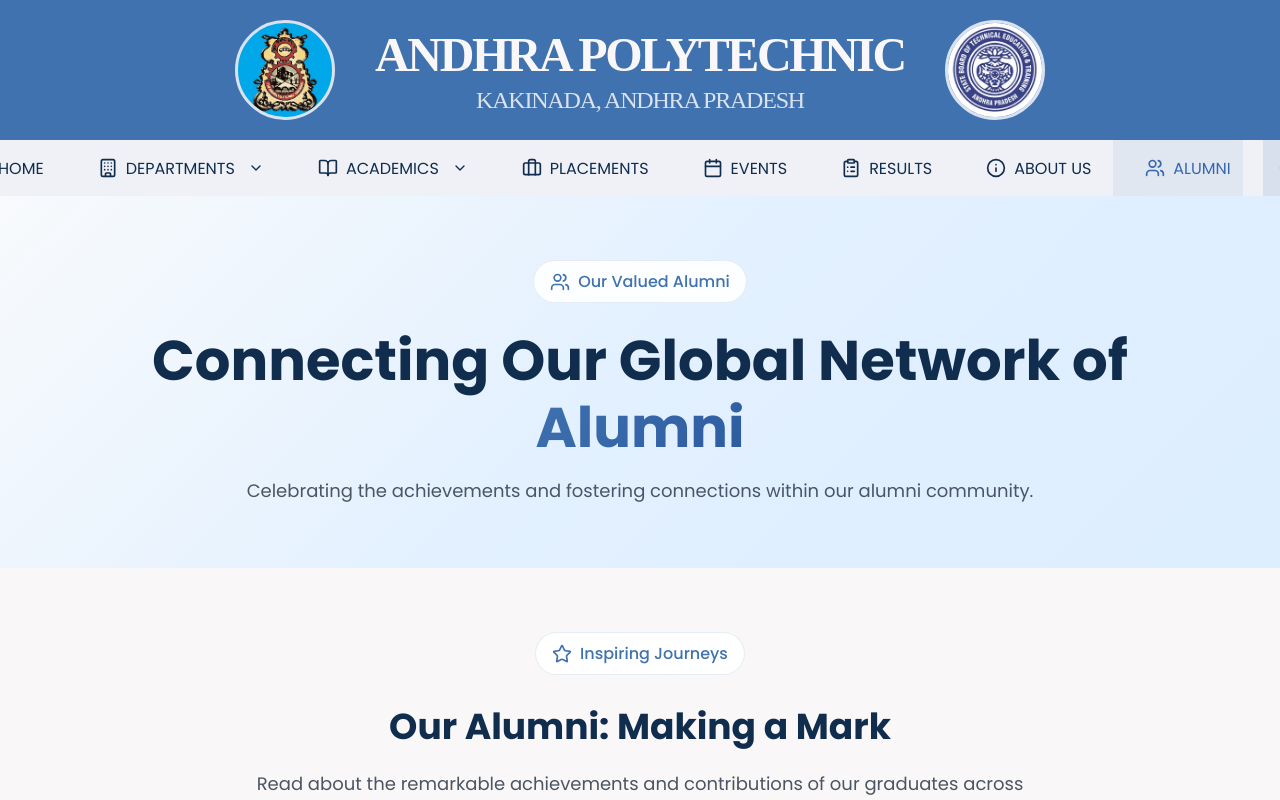
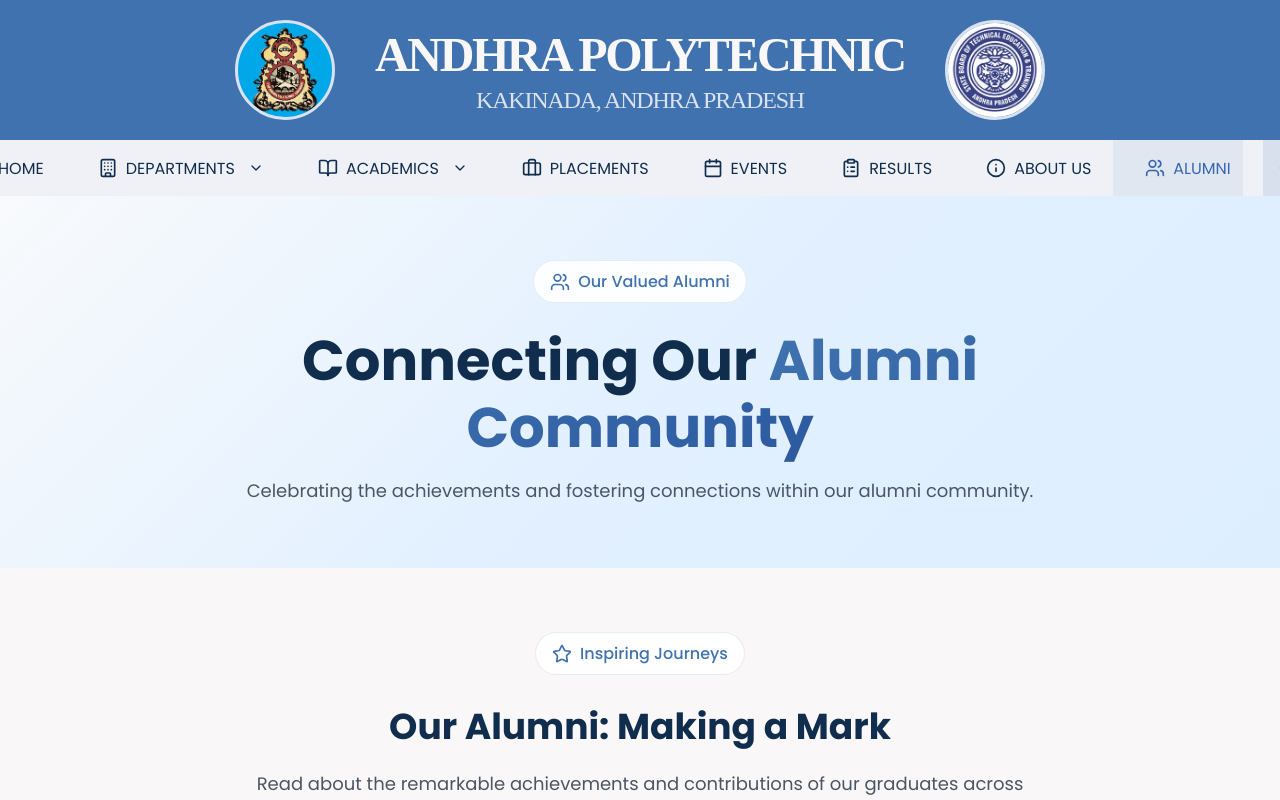
Before and after one commit to DhanushSaiCoder/AndhraPolytechnic, a React (Create React App) app in the folder frontend/: page /alumni in a window 1280 px wide. Shown: the top 800 px of the page. Built offline with nearby package versions, Linux system fonts and the light colour scheme.

Commit message:
~heading

```diff
--- a/frontend/src/components/AlumniComponents/AlumniHeroSection.js
+++ b/frontend/src/components/AlumniComponents/AlumniHeroSection.js
@@ -10,7 +10,7 @@ const AlumniHeroSection = () => {
                 <span className="badge-text">Our Valued Alumni</span>
             </div>
             <h1 className="alumni-title-main">
-                Connecting Our Global Network of <br /> <span className="title-highlight">Alumni</span>
+                Connecting Our   <span className="title-highlight">Alumni<br /> Community</span>
             </h1>
             <p className="alumni-description-main">
                 Celebrating the achievements and fostering connections within our alumni community.
```
